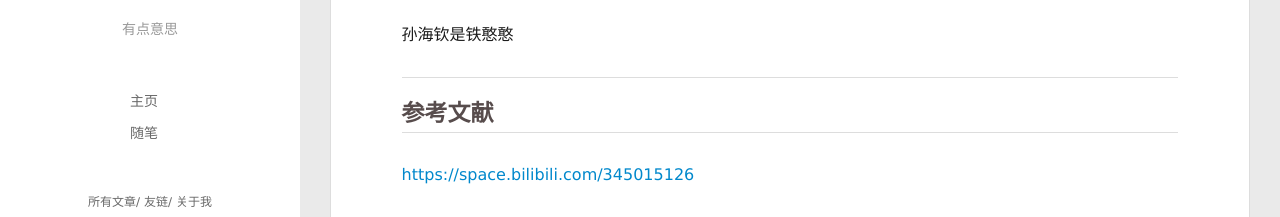
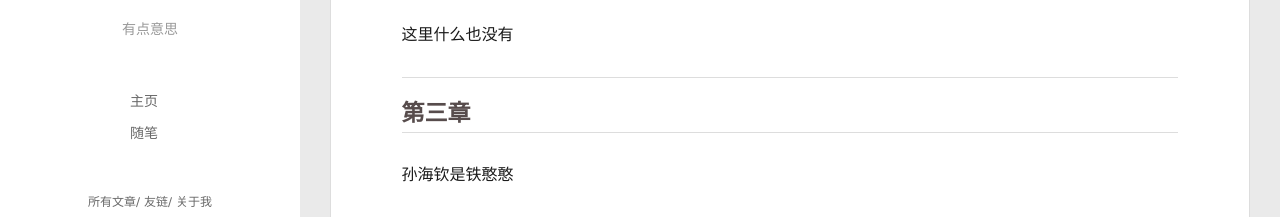
Before and after one commit to Jnlr-ls/Jnlr-ls.github.io, a plain HTML site: page index.html in a window 1280 px wide. Shown: the part 323-540 px from the top of the page. Drawn offline with Linux system fonts and the light colour scheme.

Commit message:
Site updated: 2019-10-23 00:15:20

```diff
--- a/index.html
+++ b/index.html
@@ -176,7 +176,9 @@
 
         <h2 id="第一章"><a href="#第一章" class="headerlink" title="第一章"></a>第一章</h2><p>没想到<br>我的第一篇博客的内容就是</p>
 <hr>
-<h2 id="第二章"><a href="#第二章" class="headerlink" title="第二章"></a>第二章</h2><p>孙海钦是铁憨憨</p>
+<h2 id="第二章"><a href="#第二章" class="headerlink" title="第二章"></a>第二章</h2><p>这里什么也没有</p>
+<hr>
+<h2 id="第三章"><a href="#第三章" class="headerlink" title="第三章"></a>第三章</h2><p>孙海钦是铁憨憨</p>
 <hr>
 <h2 id="参考文献"><a href="#参考文献" class="headerlink" title="参考文献"></a>参考文献</h2><p><a href="https://space.bilibili.com/345015126" target="_blank" rel="noopener">https://space.bilibili.com/345015126</a></p>
 
```
Also changed, not shown: 2019/10/22/我的第一篇博客文章/index.html (+6 -4 lines).
